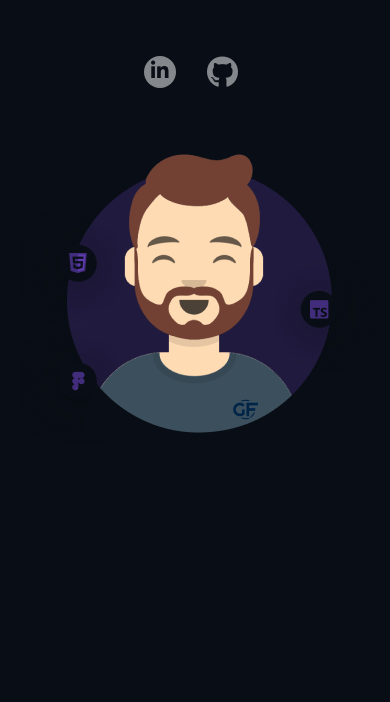
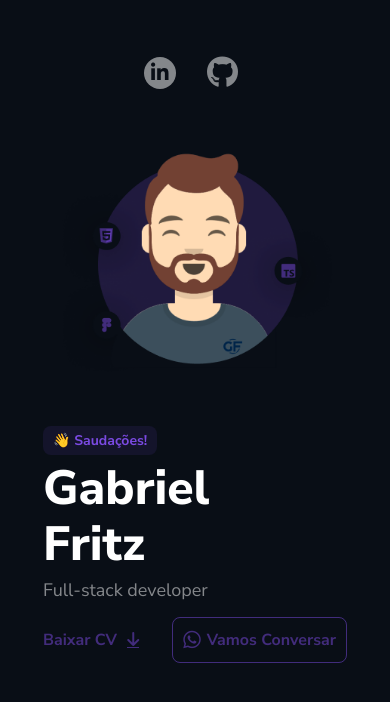
Before and after one commit to GFFritz/porfolio-2023, a website: page index.html in a window 390 px wide. Drawn offline with nearby package versions, Linux system fonts and the light colour scheme.

Commit message:
Header mobile

```diff
--- a/assets/css/style.css
+++ b/assets/css/style.css
@@ -1,11 +1,9 @@
-:root { font-family: 'Inter', sans-serif; }
-@supports (font-variation-settings: normal) {
-  :root { font-family: 'Inter var', sans-serif; }
-}
-
 
 body {
   background-color: #090E16;
+  font-family: 'Inter', sans-serif;
+  font-family: 'Lato', sans-serif;
+  font-family: 'Nunito Sans', sans-serif;
 }
 
 .container {
@@ -36,3 +34,65 @@ HEADER
   font-size: 32px;
   color: #84878b;
 }
+
+.header-highlight {
+  font-style: normal;
+  font-weight: 700;
+  font-size: 14px;
+  line-height: 16px;
+  display: inline;
+  align-items: center;
+  text-align: center;
+  color: #7B4AE2;
+  padding: 5px 10px;
+  background: rgba(123, 74, 226, 0.1);
+  border-radius: 8px;
+}
+
+.header-title {
+  font-style: normal;
+  font-weight: 800;
+  font-size: 48px;
+  line-height: 56px;
+  color: #FFFFFF;
+}
+
+.header-description {
+  font-style: normal;
+  font-weight: 400;
+  font-size: 18px;
+  line-height: 21px;
+  display: flex;
+  align-items: center;
+  text-align: justify;
+  color: rgba(255, 255, 255, 0.5);
+}
+
+.header-cta a {
+  font-style: normal;
+  font-weight: 600;
+  font-size: 16px;
+  line-height: 16px;
+  align-items: center;
+  text-decoration: none;
+  color: rgba(123, 74, 226, 0.5);
+}
+
+#download-cv i {
+  border-bottom: solid 1px rgba(123, 74, 226, 0.5);
+  text-align: center;
+  margin-left: 6px;
+}
+
+.header-btn {
+  border: 1px solid rgba(123, 74, 226, 0.5);
+  border-radius: 8px;
+  padding: 12px 10px;
+  margin: auto 0;
+  display: flex;
+}
+
+.header-btn i {
+  font-size: 20px;
+  margin-right: 6px;
+}
--- a/index.html
+++ b/index.html
@@ -7,6 +7,10 @@
   <link rel="shortcut icon" href="assets/img/logo.png" type="image/x-icon">
   <title>Gabriel Fritz - Fullstack Developer</title>
 
+  <!-- Import Font -->
+  <link rel="preconnect" href="https://fonts.googleapis.com">
+  <link rel="preconnect" href="https://fonts.gstatic.com" crossorigin>
+  <link href="https://fonts.googleapis.com/css2?family=Inter:wght@100;200;300;400;500;600;700;800;900&family=Lato:wght@100&family=Nunito+Sans:wght@400;700;800;900&display=swap" rel="stylesheet">
 
   <!-- Import Bootstrap -->
   <link rel="stylesheet" href="node_modules/bootstrap/dist/css/bootstrap.min.css">
@@ -27,20 +31,41 @@
         <div class="col my-auto">
           <a href="https://www.linkedin.com/in/gffritz/" target="_blank">
             <div class="social-link-icon-1 text-center">
-              <i class="fa-brands fa-linkedin-in"></i>
+              <i class="fa-brands fa-linkedin-in align-middle"></i>
             </div>
           </a>
         </div>
 
         <div class="col my-auto">
           <a href="https://github.com/GFFritz/" class="social-link-icon-2" target="_blank">
-            <i class="m-auto fa-brands fa-github"></i>
+            <i class="m-auto fa-brands fa-github mt-2"></i>
           </a>
         </div>
       </div>
+      <div class="my-5 mx-auto row">
+        <img class="" src="assets/img/avatar.png" alt="Header Image" />
+      </div>
+      <div class="header-about my-3">
+        <div class="header-highlight">
+          👋 Saudações!
+        </div>
+        <div class="header-title w-75 py-2">
+          Gabriel Fritz
+        </div>
+        <div class="header-description">
+          Full-stack developer
+        </div>
+      </div>
 
+      <div class="header-cta d-flex justify-content-between">
+        <a href="#" id="download-cv" class=" my-auto">
+          Baixar CV <i class="fa-solid fa-arrow-down"></i>
+        </a>
+        <a href="#" class="header-btn my-auto">
+          <i class="fab fa-whatsapp"></i> Vamos Conversar
+        </a>
+      </div>
     </div>
-    <img class="mt-5 mx-auto row" src="assets/img/avatar.png" alt="Header Image" />
   </section>
 
 
```
